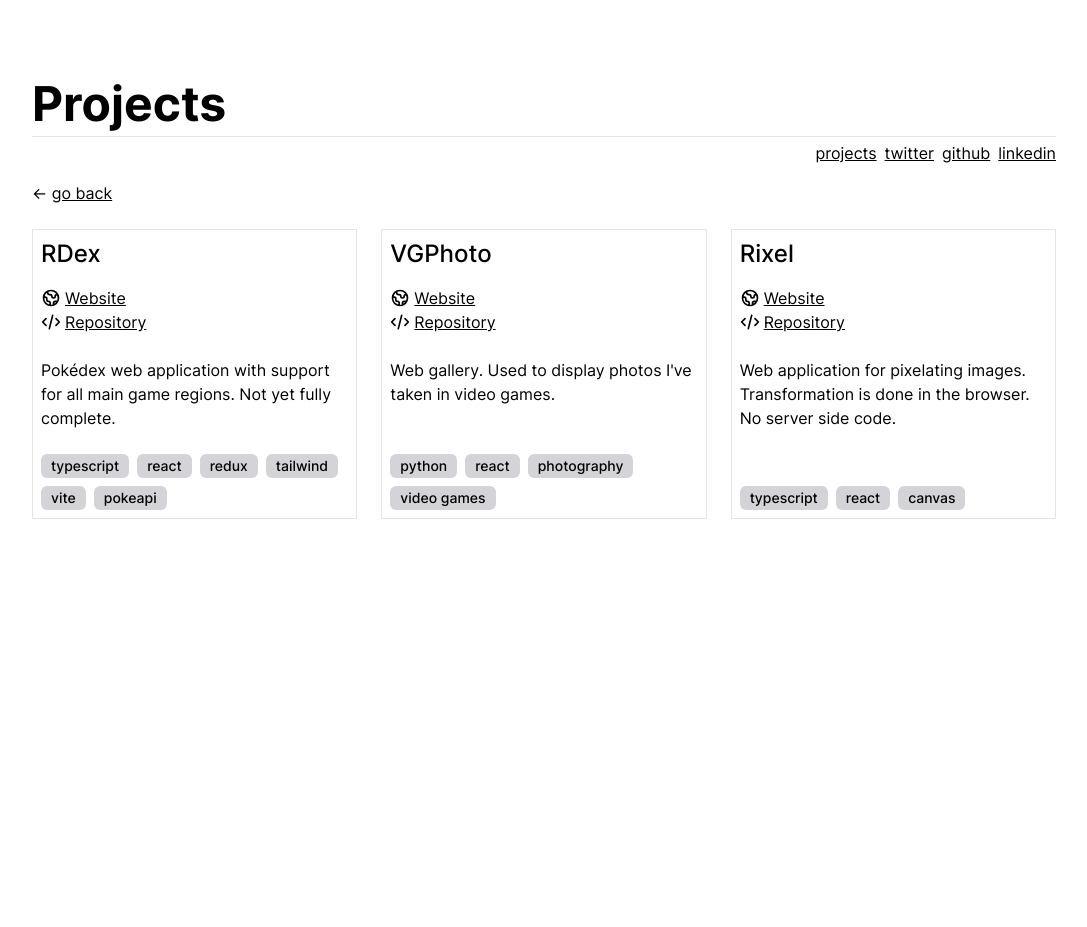
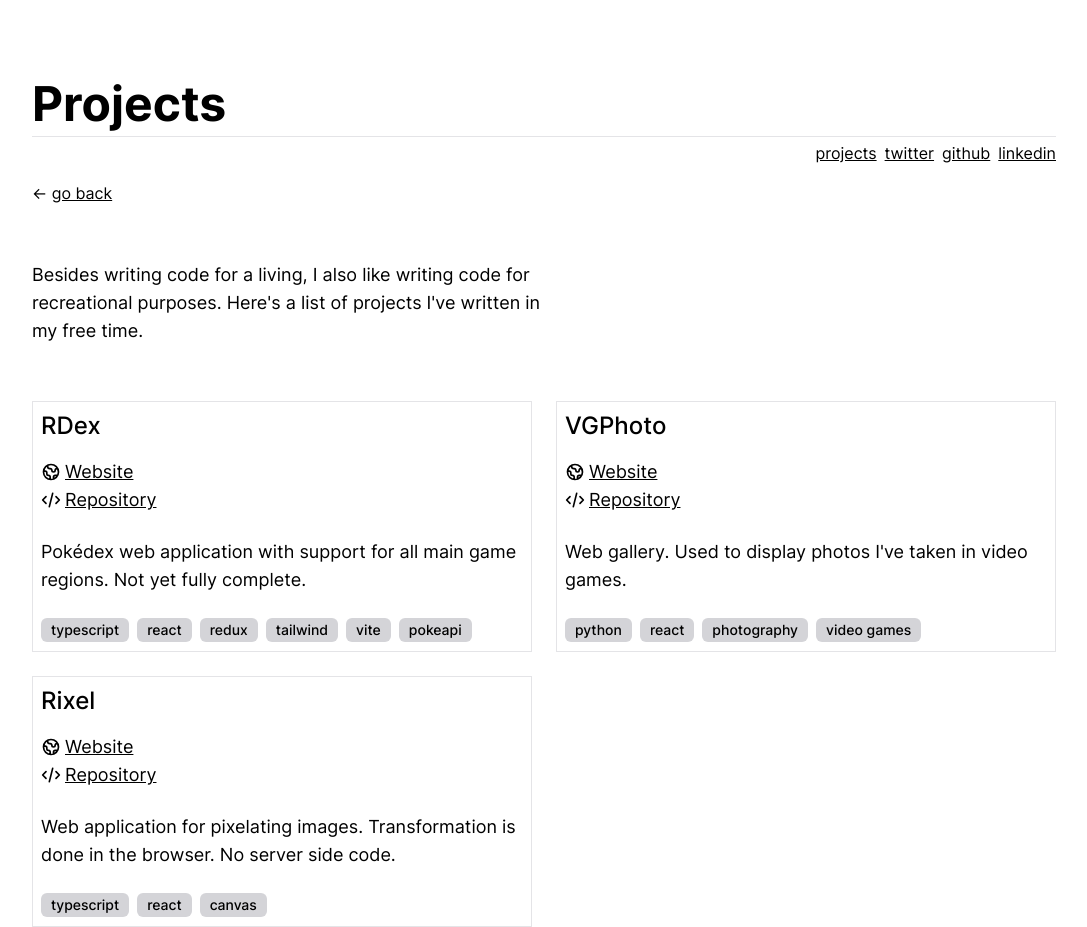
Before and after one commit to simonorono/mcbodev.com, a React (Vite) app: page /projects in a window 1280 px wide. Shown: the whole page, without its empty margins (96-1183 px from the left). Before the commit the page ends 800 px from the top, so only its background shows below. Built offline with nearby package versions, Linux system fonts and the light colour scheme.

Commit message:
Add text to the project page and update the sizes of the cards

```diff
--- a/src/pages/Projects.tsx
+++ b/src/pages/Projects.tsx
@@ -20,7 +20,14 @@ export default function Projects() {
       >
         <BackToIndex />
 
-        <div className="pt-6 grid grid-cols-1 sm:grid-cols-2 lg:grid-cols-3 gap-6">
+        <div className="mt-14 text-lg space-y-8">
+          <p className="sm:max-w-lg">
+            Besides writing code for a living, I also like writing code for
+            recreational purposes. Here's a list of projects I've written
+            in my free time.
+          </p>
+
+          <div className="pt-6 grid grid-cols-1 sm:grid-cols-2 gap-6">
             {projects.map(project => (
               <ProjectCard
                 key={project.name}
@@ -28,6 +35,7 @@ export default function Projects() {
               />
             ))}
           </div>
+        </div>
       </Template>
     </>
   )
```
Lines whose indentation alone changed are shown as unchanged.
